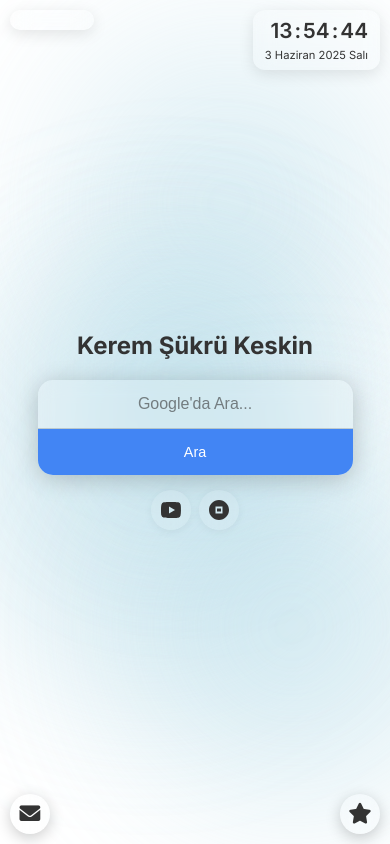
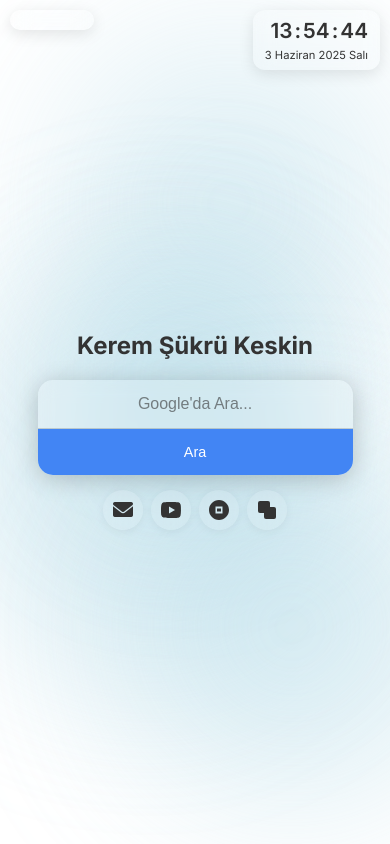
Before and after one commit to kskeskin09/kskeskin09.github.io, a plain HTML site: page index.html in a window 390 px wide. Shown: the top 844 px of the page. Drawn offline with Linux system fonts and the light colour scheme.

Commit message:
Update index.html

```diff
--- a/index.html
+++ b/index.html
@@ -5,6 +5,7 @@
     <meta name="viewport" content="width=device-width, initial-scale=1.0">
     <title>Kerem Şükrü Keskin | Başlangıç Sayfası</title>
     <link href="https://fonts.googleapis.com/css2?family=Inter:wght@300;400;600;700&display=swap" rel="stylesheet">
+    <!-- Font Awesome CDN -->
     <link rel="stylesheet" href="https://cdnjs.cloudflare.com/ajax/libs/font-awesome/6.0.0-beta3/css/all.min.css">
     <style>
         /* Genel Sıfırlamalar ve Temel Stiller */
@@ -318,9 +319,16 @@
             background-color: rgba(0, 0, 0, 0.4);
         }
 
+        /* SVG ikonları için stil */
         .quick-link-item .icon {
             width: 60%; /* SVG ikonun boyutunu kapsayıcıya göre ayarla */
             height: 60%;
+            color: inherit; /* Temaya göre renk alsın */
+        }
+
+        /* Font Awesome ikonları için stil */
+        .quick-link-item i.fas {
+            font-size: 26px; /* Font Awesome ikonları için daha dengeli boyut */
             color: inherit; /* Temaya göre renk alsın */
         }
 
@@ -332,77 +340,6 @@
             text-align: center;
             display: none; /* Varsayılan olarak gizli */
         }
-
-        /* Gmail Butonu */
-        .gmail-button {
-            position: absolute;
-            bottom: 20px;
-            left: 20px;
-            width: 50px;
-            height: 50px;
-            background-color: rgba(255, 255, 255, 0.1);
-            backdrop-filter: blur(8px);
-            border-radius: 50%;
-            display: flex;
-            justify-content: center;
-            align-items: center;
-            font-size: 1.8em;
-            color: inherit;
-            text-decoration: none;
-            box-shadow: 0 4px 15px rgba(0, 0, 0, 0.2);
-            transition: background-color 0.3s ease, transform 0.2s ease;
-            z-index: 10;
-            cursor: pointer;
-        }
-
-        body.dark-theme .gmail-button {
-            background-color: rgba(0, 0, 0, 0.2);
-        }
-
-        .gmail-button:hover {
-            background-color: rgba(255, 255, 255, 0.2);
-            transform: translateY(-3px);
-        }
-
-        body.dark-theme .gmail-button:hover {
-            background-color: rgba(0, 0, 0, 0.4);
-        }
-
-        /* Gemini Butonu */
-        .gemini-button {
-            position: absolute;
-            bottom: 20px;
-            right: 20px;
-            width: 50px;
-            height: 50px;
-            background-color: rgba(255, 255, 255, 0.1);
-            backdrop-filter: blur(8px);
-            border-radius: 50%;
-            display: flex;
-            justify-content: center;
-            align-items: center;
-            font-size: 1.8em;
-            color: inherit;
-            text-decoration: none;
-            box-shadow: 0 4px 15px rgba(0, 0, 0, 0.2);
-            transition: background-color 0.3s ease, transform 0.2s ease;
-            z-index: 10;
-            cursor: pointer;
-        }
-
-        body.dark-theme .gemini-button {
-            background-color: rgba(0, 0, 0, 0.2);
-        }
-
-        .gemini-button:hover {
-            background-color: rgba(255, 255, 255, 0.2);
-            transform: translateY(-3px);
-        }
-
-        body.dark-theme .gemini-button:hover {
-            background-color: rgba(0, 0, 0, 0.4);
-        }
-
 
         /* Responsive Ayarlar */
         @media (max-width: 768px) {
@@ -460,25 +397,13 @@
                 width: 45px;
                 height: 45px;
             }
+            /* Responsive'de ikon boyutunu ayarla */
             .quick-link-item .icon {
-                width: 65%;
+                width: 65%; /* SVG ikonlar için responsive boyut */
                 height: 65%;
             }
-
-            .gmail-button {
-                width: 45px;
-                height: 45px;
-                font-size: 1.5em;
-                bottom: 15px;
-                left: 15px;
-            }
-
-            .gemini-button {
-                width: 45px;
-                height: 45px;
-                font-size: 1.5em;
-                bottom: 15px;
-                right: 15px;
+            .quick-link-item i.fas {
+                font-size: 24px; /* Font Awesome ikonları için responsive boyut */
             }
         }
 
@@ -541,25 +466,13 @@
                 width: 40px;
                 height: 40px;
             }
+            /* Responsive'de ikon boyutunu ayarla */
             .quick-link-item .icon {
-                width: 60%;
+                width: 60%; /* SVG ikonlar için responsive boyut */
                 height: 60%;
             }
-
-            .gmail-button {
-                width: 40px;
-                height: 40px;
-                font-size: 1.3em;
-                bottom: 10px;
-                left: 10px;
-            }
-
-            .gemini-button {
-                width: 40px;
-                height: 40px;
-                font-size: 1.3em;
-                bottom: 10px;
-                right: 10px;
+            .quick-link-item i.fas {
+                font-size: 20px; /* Font Awesome ikonları için responsive boyut */
             }
         }
     </style>
@@ -579,6 +492,10 @@
         </form>
 
         <div class="quick-links">
+            <!-- Gmail simgesi YouTube'un önüne eklendi -->
+            <a href="https://mail.google.com/" target="_blank" class="quick-link-item">
+                <i class="fas fa-envelope"></i>
+            </a>
             <a href="https://youtube.com" target="_blank" class="quick-link-item">
                 <svg viewBox="0 0 24 24" fill="currentColor" class="icon">
                     <path d="M21.54 6.54a3.1 3.1 0 0 0-2.19-2.19C17.82 4 12 4 12 4s-5.82 0-7.35.35a3.1 3.1 0 0 0-2.19 2.19C2 8.18 2 12 2 12s0 3.82.35 5.35a3.1 3.1 0 0 0 2.19 2.19C6.18 20 12 20 12 20s5.82 0 7.35-.35a3.1 3.1 0 0 0 2.19-2.19C22 15.82 22 12 22 12s0-3.82-.35-5.35zM10 15.5v-7l6 3.5-6 3.5z"/>
@@ -587,6 +504,14 @@
             <a href="https://chat.openai.com/" target="_blank" class="quick-link-item">
                 <svg viewBox="0 0 24 24" fill="currentColor" class="icon">
                     <path d="M12 2C6.48 2 2 6.48 2 12s4.48 10 10 10 10-4.48 10-10S17.52 2 12 2zm3.5 13.5h-7V8.5h7v7zM10 10.5v3h4v-3h-4z"/>
+                </svg>
+            </a>
+            <!-- Gemini simgesi ChatGPT'nin yanına eklendi -->
+            <a href="https://gemini.google.com/" target="_blank" class="quick-link-item">
+                <!-- Soyut Gemini benzeri simge: İki hafif üst üste binen kare -->
+                <svg viewBox="0 0 24 24" fill="currentColor" class="icon">
+                    <rect x="3" y="3" width="12" height="12" rx="2" ry="2"/>
+                    <rect x="9" y="9" width="12" height="12" rx="2" ry="2"/>
                 </svg>
             </a>
         </div>
@@ -609,14 +534,6 @@
             <span id="clockDay" class="date-part day"></span> <span id="clockMonth" class="date-part month"></span> <span id="clockYear" class="date-part year"></span> <span id="clockDayOfWeek" class="date-part day-of-week"></span>
         </div>
     </div>
-
-    <a href="https://mail.google.com/" target="_blank" class="gmail-button">
-        <i class="fas fa-envelope"></i>
-    </a>
-
-    <a href="https://gemini.google.com/" target="_blank" class="gemini-button">
-        <i class="fas fa-star"></i>
-    </a>
 
     <p id="errorMessage" class="error-message"></p>
 
```
